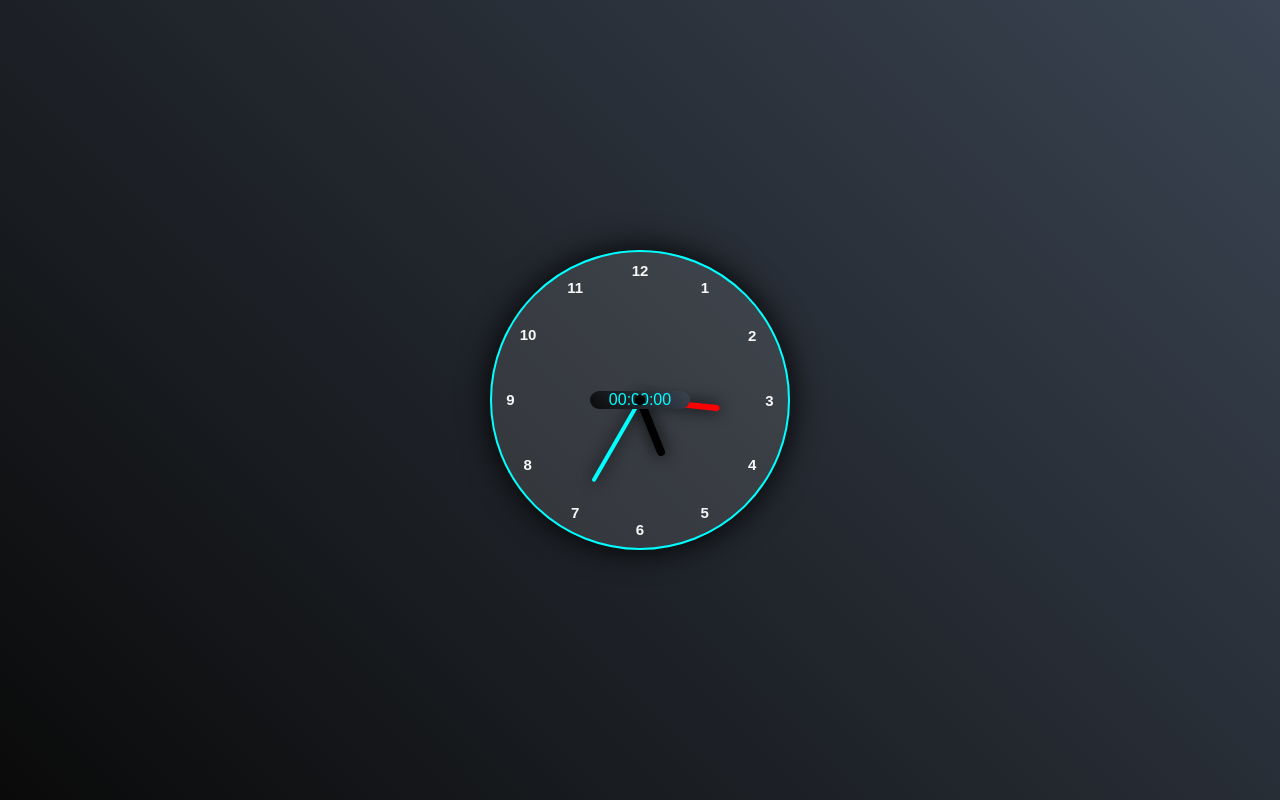
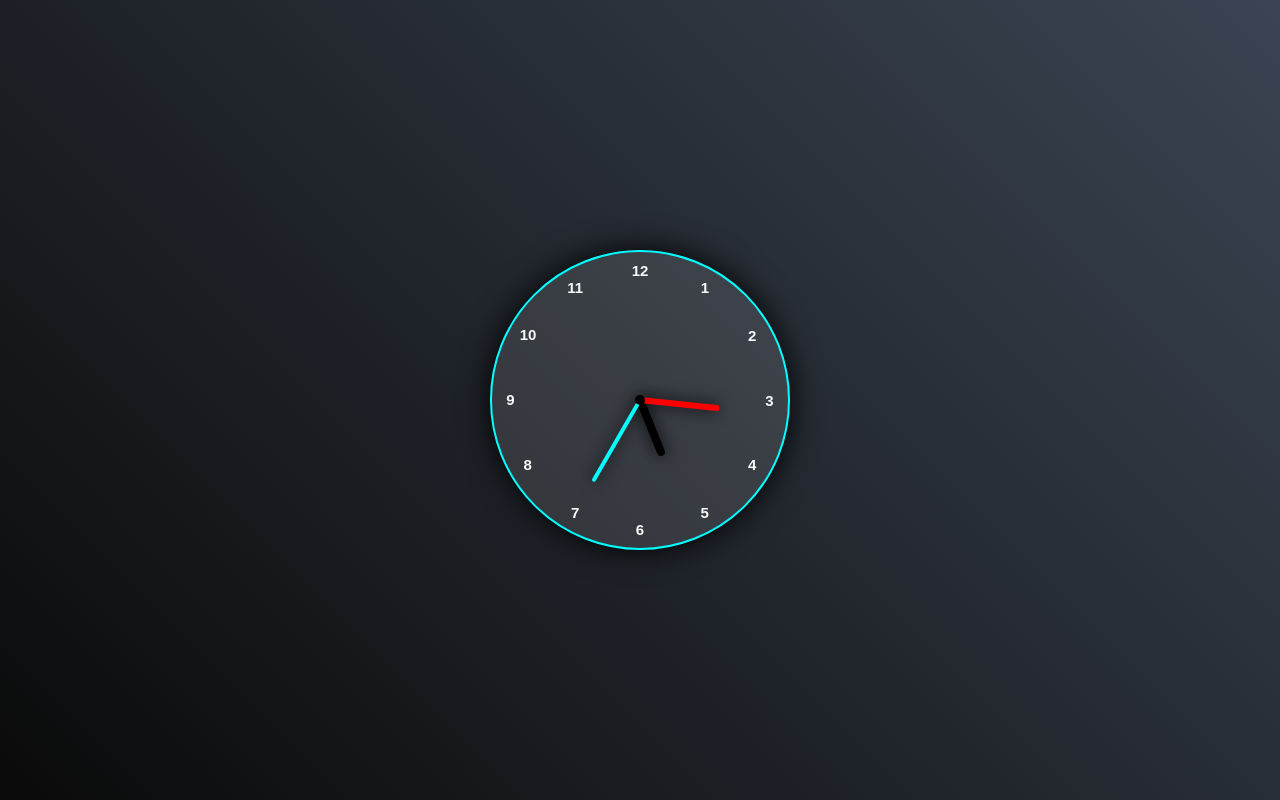
Before and after one commit to iamarnavraj/watch_project, a plain HTML site: page index.html in a window 1280 px wide. Drawn offline with Linux system fonts and the light colour scheme.

Commit message:
modified:   index.html

```diff
--- a/index.html
+++ b/index.html
@@ -29,11 +29,7 @@
         </div>
 
     </div>
-    <div class="digital">
-        <div class="digiclock">
-            00:00:00
-        </div>
-    </div>
+
 
     <script src="script4.js"></script>
 
```
